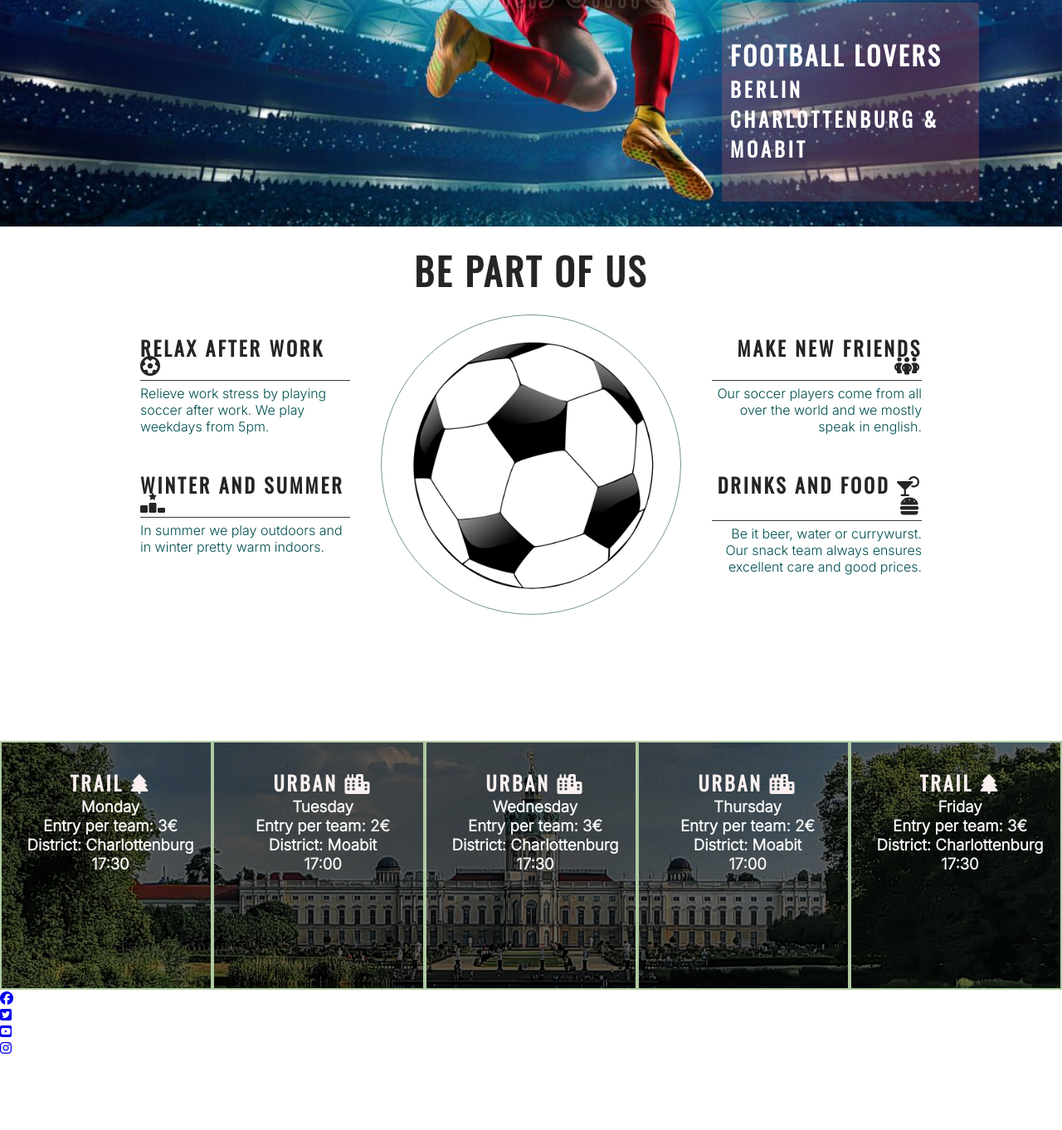
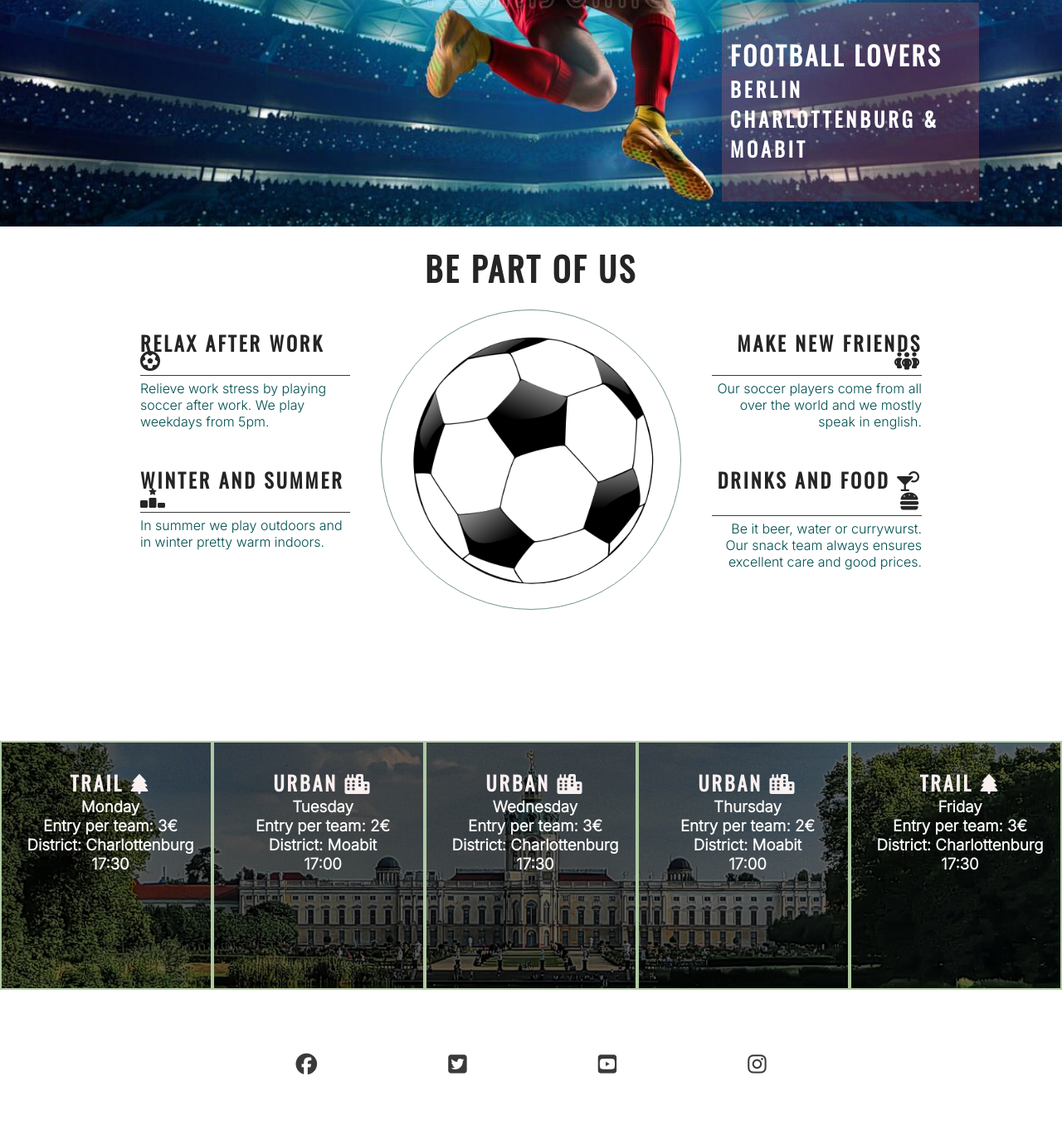
Before and after one commit to FStack-Develover/football-lovers, a plain HTML site: page index.html in a window 1280 px wide. Shown: the part 402-1764 px from the top of the page at 83% size. Before the commit the page ends 1675 px from the top, so only its background shows below. Drawn offline with nearby package versions, Linux system fonts and the light colour scheme.

Commit message:
Add bit changes to #welcome

```diff
--- a/assets/css/style.css
+++ b/assets/css/style.css
@@ -176,7 +176,7 @@ hr {
 #welcome {
     margin: 20px 0;
     text-align: center;
-    font-size: 280%;
+    font-size: 250%;
 }
 
 #circle-container {
@@ -224,3 +224,25 @@ hr {
 #times h2 {
     color: #faf0f0;
 }
+
+/* Footer */
+
+footer{
+    height: 150px;
+}
+
+.social-networks{
+    text-align: center;
+
+}
+
+.social-networks li{
+    display: inline;
+}
+
+.social-networks i{
+    font-size: 160%;
+    margin: 1%;
+    padding: 5%;
+    color: #3a3a3a;
+}
```
